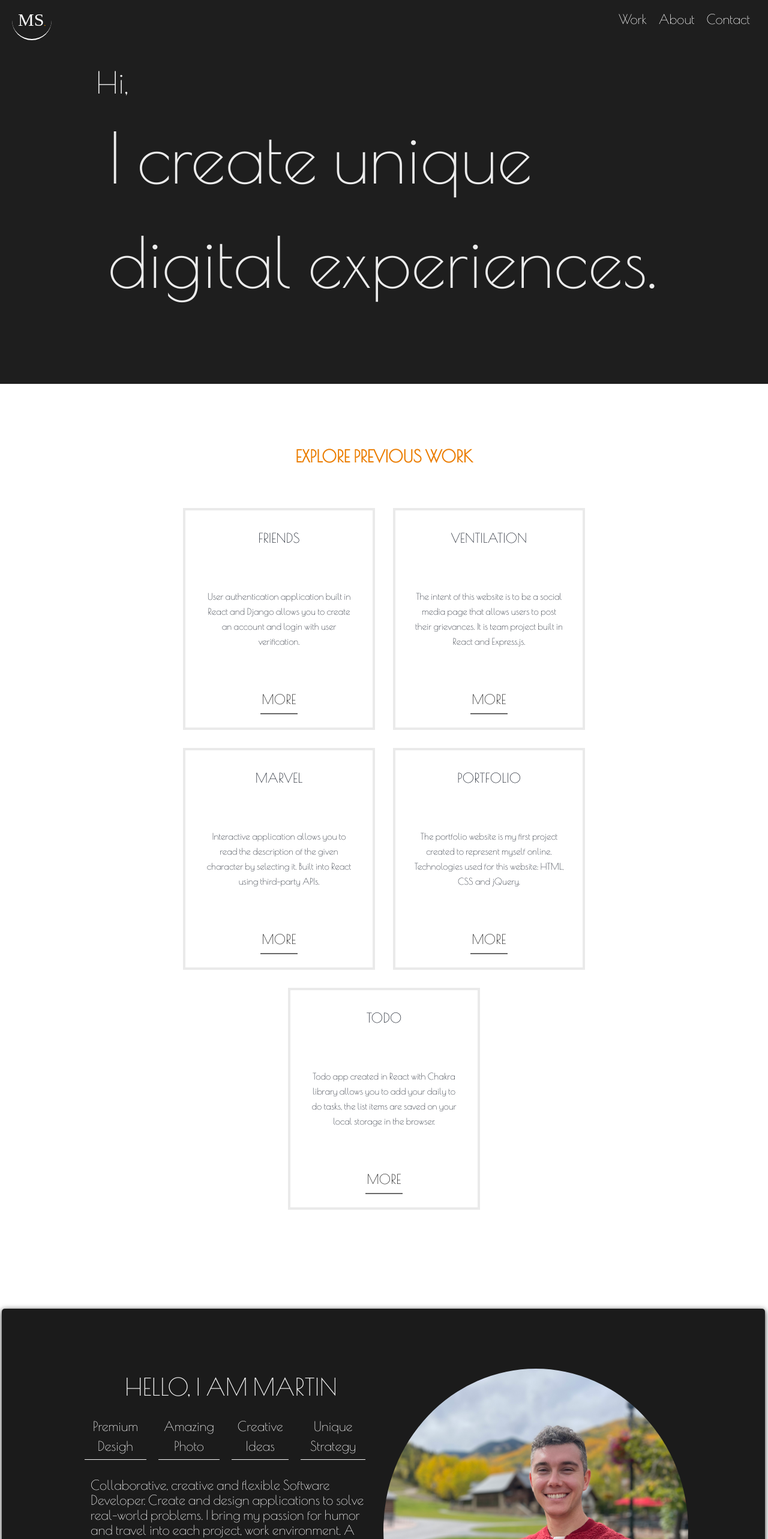
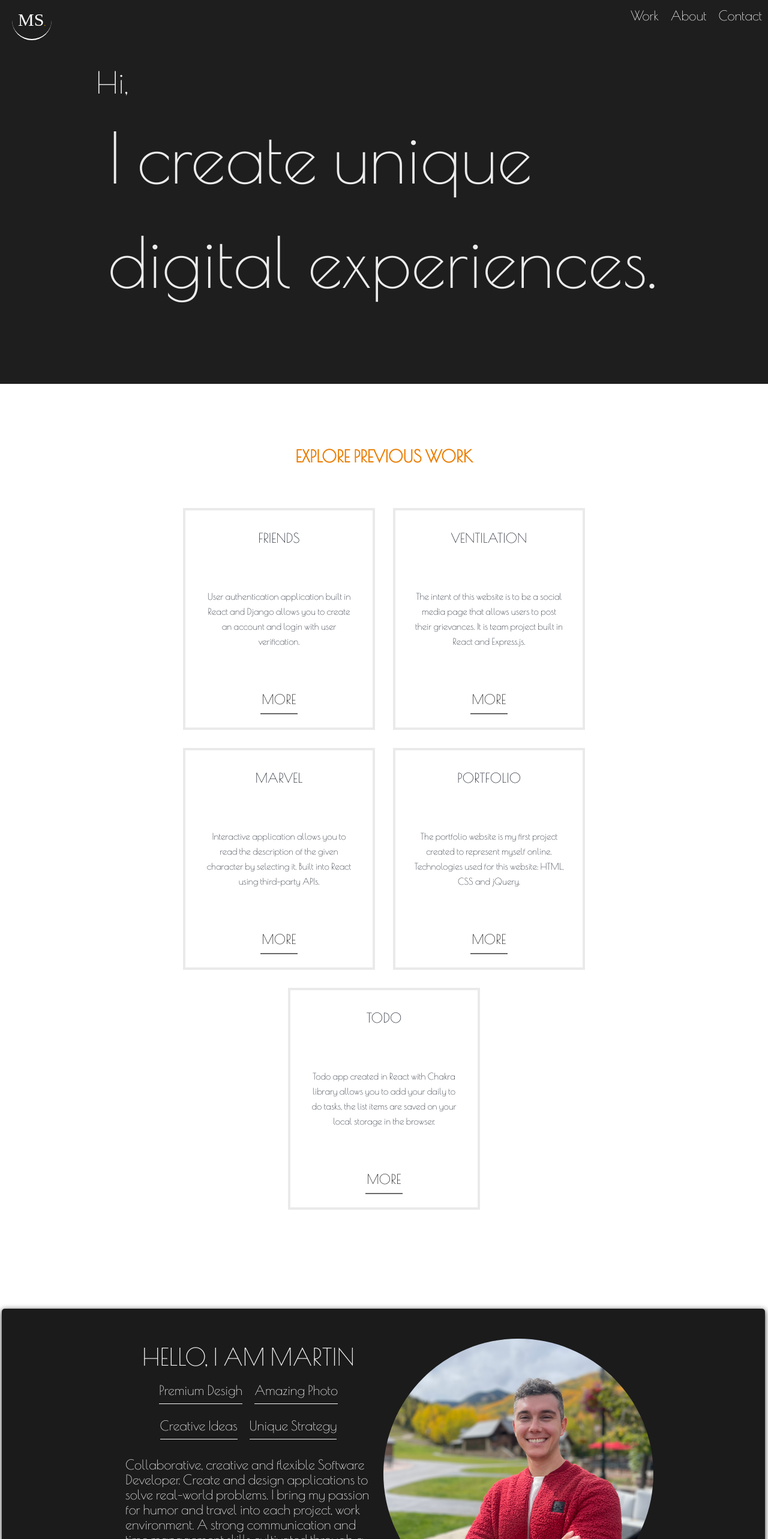
Before and after one commit to martinstojmenovski/Portfolio, a React (Create React App) app: page / in a window 1280 px wide. Shown: the top 2566 px of the page at 60% size. Built offline with nearby package versions, Linux system fonts and the light colour scheme; a web font is replaced by a local one.

Commit message:
Finished animation on hamburger menu..

```diff
--- a/package.json
+++ b/package.json
@@ -22,7 +22,9 @@
     "react-router-dom": "^6.3.0",
     "react-scripts": "5.0.1",
     "save-dev": "^0.0.1-security",
+    "styled-components": "^6.0.2",
     "web-vitals": "^2.1.4"
+
   },
   "scripts": {
     "start": "react-scripts start",
--- a/src/Components/About.js
+++ b/src/Components/About.js
@@ -1,10 +1,12 @@
 import './about.css'
+import professionalPhoto from './images/professional\ photo.JPG'
 function About({ about }) {
 
   return (
-
-    <section className='ABOUT' id='ABOUT' ref={about} >
-      <div className="about-text">
+    <div  ref={about}>
+    <section  className='ABOUT' id='ABOUT' >
+      <div    className='about-page'>
+      <div  className="about-text">
         <h1>HELLO, I AM MARTIN</h1>
         <ul >
           <li>Premium Desigh</li>
@@ -17,11 +19,17 @@ function About({ about }) {
           I bring my passion for humor and travel into each project, work environment.
           A strong communication and time management skills
           cultivated through a background in customer service.</p>
-      </div>
-      <div className='professional-photo'>
+
+          </div>
+      {/* <div className='section-photo'> */}
+        <div  className='professional-photo'>
+
+        </div>
+
+      {/* </div> */}
       </div>
     </section>
-
+    </div>
   );
 }
 
--- a/src/Components/DropdownMenu.js
+++ b/src/Components/DropdownMenu.js
@@ -1,5 +1,6 @@
+
 import { useEffect, useRef, useState } from 'react'
-
+import styled, { keyframes } from 'styled-components'
 
 function DropdownMenu({ scrollToSection, about, skills, project }) {
     const [navbarOpen, setNavbarOpen] = useState(false);
@@ -7,19 +8,28 @@ function DropdownMenu({ scrollToSection, about, skills, project }) {
 
 
 
-    const barStyle = {
-        display: "block",
-        width: "35px",
-        height: "3px",
-        margin: "5px auto",
-        backgroundColor: "#ececec",
-        transition: "transform 150ms ease-in-out"
-    }
-    const hamburgerStyle = (
-        <div>
+
+
+const fadeInLeft =
+        keyframes`
+        0% {
+            opacity: 0;
+            transform: translateX(30px);
+
+          }
+          100% {
+            opacity: 1;
+            transform: translateX(0);
+          }
+    `
+    const AnimatedHamburger = styled.div`
+    animation: ${fadeInLeft} 550ms linear
+    ` ;
+    const hamburger = (
+        <AnimatedHamburger style={{zIndex:"66"}}>
             <span style={barStyle}></span>
             <span style={barStyle}></span>
-        </div>
+        </AnimatedHamburger>
     )
     const x = (
         <div>
@@ -28,27 +38,29 @@ function DropdownMenu({ scrollToSection, about, skills, project }) {
         </div>
     )
 
-    const showHamburger = {
-        position:"absolute",
+    const showHamburgerStyle = {
+        position: "absolute",
         right: "0",
         top: "70px",
         backgroundColor: "rgba(0, 0, 0, 0.8)",
-        padding:" 20px",
+        padding: " 20px",
         boxShadow: "0 10px 20px 0 rgba(0, 0, 0, 0.8)",
         transition: "opacity 150ms ease-in-out, transform 150ms ease-in-out"
 
     }
+
+
     return (
         <div>
             <button
                 onClick={() => setNavbarOpen((prev) => !prev)}
             >
-                {navbarOpen ? x : hamburgerStyle}
+                {navbarOpen ? x : hamburger}
             </button>
-            <ul style={ {...showHamburger,  transform: navbarOpen ? "translateY(0)" : "translateX(300px)", opacity: navbarOpen ? "1" : "0" } } >
-                <li style={styleList} className={'PROJECT'}  onClick={() => {scrollToSection(project); setNavbarOpen((prev) => !prev) } } >Work</li>
-                <li style={styleList} className={'ABOUT'}  onClick={() => {scrollToSection(about);  setNavbarOpen((prev) => !prev)  }} >About</li>
-                <li style={styleList} className={'CONTACT'}  onClick={() => {scrollToSection(skills);  setNavbarOpen((prev) => !prev) }} >Contact</li>
+            <ul style={{ ...showHamburgerStyle, transform: navbarOpen ? "translateY(0)" : "translateX(300px)", opacity: navbarOpen ? "1" : "0" }} >
+                <li style={styleList} className={'PROJECT'} onClick={() => { scrollToSection(project); setNavbarOpen((prev) => !prev) }} >Work</li>
+                <li style={styleList} className={'ABOUT'} onClick={() => { scrollToSection(about); setNavbarOpen((prev) => !prev) }} >About</li>
+                <li style={styleList} className={'CONTACT'} onClick={() => { scrollToSection(skills); setNavbarOpen((prev) => !prev) }} >Contact</li>
             </ul>
         </div>
 
@@ -63,4 +75,12 @@ const styleList = {
     fontWeight: "500",
     padding: "10px",
 }
-export { styleList }
+const barStyle = {
+    display: "block",
+    width: "35px",
+    height: "3px",
+    margin: "5px auto",
+    backgroundColor: "#ececec",
+    transition: "transform 150ms ease-in-out"
+}
+export { styleList, barStyle }
--- a/src/Components/Navigation.js
+++ b/src/Components/Navigation.js
@@ -4,16 +4,17 @@ import Project from './Project'
 import Skills from './Skills'
 import Dashboard from './Dashboard'
 import DropdownMenu from './DropdownMenu'
-import { styleList} from './DropdownMenu'
+import { styleList, barStyle } from './DropdownMenu'
+import styled, { keyframes } from 'styled-components'
 
 import { useEffect, useRef, useState } from 'react'
 
-import { useMediaQuery,} from '@chakra-ui/react'
+import { useMediaQuery, } from '@chakra-ui/react'
 
 
 
 
-export default function Navigation(  ) {
+export default function Navigation() {
     //useRef declaration for page navigation
     const about = useRef(null)
     const project = useRef(null)
@@ -30,11 +31,11 @@ export default function Navigation(  ) {
 
     //useState to black navbar
     const [hamburger, setHamburger] = useState(true)
-   const [isLargerThan480] = useMediaQuery('(min-width: 480px)')
+    //    const [isLargerThan480] = useMediaQuery('(min-width: 480px)')
 
     // black background navigation menu when scroll
     useEffect(() => {
-       const handleScroll = (elementRef) => {
+        const handleScroll = () => {
 
             if (window.scrollY >= 50) {
                 setHamburger(false)
@@ -59,17 +60,17 @@ export default function Navigation(  ) {
 
         sections.forEach(section => {
             const sectionTop = section.offsetTop
-            if (window.scrollY + 20>= sectionTop) {
+            if (window.scrollY + 20 >= sectionTop) {
                 current = section.getAttribute('class')
 
             }
 
             if (section.classList.contains(current)) {
 
-                    navLi.forEach( li => {
+                navLi.forEach(li => {
                     li.style.color = "white"
                     spans.forEach(span => span.style.backgroundColor = "white")
-                        if(current === "PROJECT" || current === "CONTACT"){
+                    if (current === "PROJECT" || current === "CONTACT") {
                         li.style.color = "black"
                         spans.forEach(span => span.style.backgroundColor = "black")
                     }
@@ -98,16 +99,90 @@ export default function Navigation(  ) {
         fontSize: "30px",
         color: "white",
     }
+    const fadeInTop =
+        keyframes`
+        0% {
+            opacity: 0;
+            transform: translateY(-30px);
+          }
+          100% {
+            opacity: 1;
+            transform: translateY(0);
+          }
+    `
+    const fadeOutBottom =
+        keyframes`
+        from {
+            opacity: 1;
+            transform: translateY(0);
+          }
+          to {
+            opacity: 0;
+            transform: translateY(-30px);
+          }
+    `
+
+    const AnimatedLiWork = styled.li`
+    animation: ${fadeInTop} 150ms linear
+`;
+
+const AnimatedLiAbout = styled.li`
+animation: ${fadeInTop} 250ms linear
+` ;
+const AnimatedLiContact = styled.li`
+animation: ${fadeInTop} 350ms linear;
+`;
     const desktopMenu = (
 
-        <ul style={{ display: "flex" }} >
-            <li style={styleList} className={'PROJECT'} onClick={() => scrollToSection(project)} >Work</li>
-            <li style={styleList} className={'ABOUT'} onClick={() => scrollToSection(about)} >About</li>
-            <li style={styleList} className={'CONTACT'} onClick={() => scrollToSection(skills)} >Contact</li>
+        <ul style={{ display: "flex", position:"absolute", top:"0", right:"0", zIndex:"69" }} >
+            <AnimatedLiWork style={{...styleList}} className={'PROJECT'} onClick={() => scrollToSection(project)} >Work</AnimatedLiWork>
+            <AnimatedLiAbout style={styleList} className={'ABOUT'} onClick={() => scrollToSection(about)} >About</AnimatedLiAbout>
+            <AnimatedLiContact style={styleList} className={'CONTACT'} onClick={() => scrollToSection(skills)} >Contact</AnimatedLiContact>
+        </ul>
+    )
+    const AnimatedLiWork2 = styled.li`
+    animation: ${fadeOutBottom} 350ms linear
+`;
+
+const AnimatedLiAbout2 = styled.li`
+animation: ${fadeOutBottom} 250ms linear
+` ;
+const AnimatedLiContact2 = styled.li`
+animation: ${fadeOutBottom} 150ms linear;
+`;
+    const desktopMenuReverse = (
+
+        <ul style={{ display: "flex", position:"absolute", top:"0", right:"0"   }} >
+            <AnimatedLiWork2 style={{...styleList, opacity: "0",  transform: "translateY(-30px)"}} >Work</AnimatedLiWork2>
+            <AnimatedLiAbout2 style={{...styleList, opacity: "0",  transform: "translateY(-30px)"}} >About</AnimatedLiAbout2>
+            <AnimatedLiContact2 style={{...styleList, opacity: "0",  transform: "translateY(-30px)"}} >Contact</AnimatedLiContact2>
         </ul>
     )
 
+    const fadeOutRight =
+    keyframes`
+    0% {
+        opacity: 1;
+            transform: translateX(0);
+      }
+      100% {
+        opacity: 0;
+        transform: translateX(30px);
+      }
+`
 
+    const AnimatedHamburger = styled.div`
+    animation: ${fadeOutRight} 100ms linear
+`;
+
+
+    const dropdownMenuReverse = (
+        <AnimatedHamburger style={{opacity: "0", transform: "translateX(30px)"}} >
+        <span style={barStyle}></span>
+        <span style={barStyle}></span>
+    </AnimatedHamburger>
+
+    )
 
 
 
@@ -116,7 +191,7 @@ export default function Navigation(  ) {
 
             <nav style={{
                 position: "fixed",
-                width:"100%",
+                width: "100%",
                 display: "flex",
                 justifyContent: "space-between",
                 alignItems: "center",
@@ -127,7 +202,11 @@ export default function Navigation(  ) {
                 <div >
                     <li style={{ ...styleList, ...styleLogo }} className={'DASHBOARD'} onClick={() => scrollToSection(dashboard)}>MS<span style={{ color: "orange" }}>.</span></li>
                 </div>
-                {hamburger  ? desktopMenu : <DropdownMenu scrollToSection={scrollToSection} project={project}  about={about} skills={skills} />}
+                <div>
+                {hamburger ? desktopMenu : desktopMenuReverse}
+                {hamburger ?  dropdownMenuReverse :  <DropdownMenu /> }
+                </div>
+
             </nav>
             <Dashboard dashboard={dashboard} />
             <Project project={project} />
--- a/src/Components/about.css
+++ b/src/Components/about.css
@@ -1,110 +1,68 @@
-#ABOUT{
+#ABOUT {
     background: #1b1b1b;
-    box-shadow: 0 2px 10px 0 rgba(0,0,0, .8);
+    box-shadow: 0 2px 10px 0 rgba(0, 0, 0, .8);
     margin: 0 5px 0 3px;
     border-radius: 5px;
-    position: relative;
-    padding: 100px 20% ;
+    padding: 50px 0 50px 0;
+}
+
+.about-page {
     display: flex;
-
+    max-width: 900px;
+    margin: auto;
 }
 .about-text {
     color: rgb(247, 247, 247);
-    flex: 1;
+    max-width: 50%;
 }
-
 .professional-photo {
     background-image: url('./images/professional\ photo.JPG');
     width: 50%;
     line-height: 0;
     position: relative;
     background-repeat: no-repeat;
+    background-size: cover;
+    border-radius: 50%;
     background-position: 50% 70%;
-    background-size: cover;
-    border-radius: 100%;
-    padding: 40px 0;
     margin: auto;
 }
 .professional-photo::after {
     content: "";
     display: block;
-    padding-bottom: 90%;
+    padding-bottom: 100%;
 }
-
 #ABOUT .about-text h1 {
     font-size: 40px;
     text-align: center;
     margin: auto;
 }
-
 #ABOUT ul {
     display: flex;
-    padding: 10px;
+    justify-content: center;
+    flex-wrap: wrap;
 }
 #ABOUT ul li {
     list-style: none;
-    margin:10px 20px 0 0;
+    margin: 10px;
     border-bottom: 1px solid rgb(247, 247, 247);
     padding-bottom: 5px;
     text-align: center;
-
 }
-#ABOUT p{
+#ABOUT p {
     padding: 20px;
     line-height: 25px;
     margin: auto;
 }
-@media screen and (max-width: 1400px) {
-    #ABOUT{
-        padding: 100px 10% ;
+@media screen and (max-width: 480px) {
+    .professional-photo {
+        width: 90%;
     }
 }
-/* @media screen and (max-width: 1024px) {
-    #ABOUT{
-        padding: 100px 0 ;
+@media screen and (max-width: 1024px) {
+    .about-page {
+        flex-direction: column-reverse;
     }
-} */
-
-@media screen and (max-width: 840px) {
-    #ABOUT{
-        display: block;
+    .about-text {
+        max-width: 100%;
     }
-    #ABOUT h1 {
-        font-size: 25px;
-    }
-}
-@media screen and (max-width: 768px) {
-    /* .professional-photo {
-        width: 400px;
-        height: 400px;
-    } */
-
-}
-
-@media screen and (max-width: 500px) {
-    #ABOUT{
-        padding: 100px 0 ;
-    }
-    /* .professional-photo {
-        width: 350px;
-        height: 350px;
-    } */
-}
-
-@media screen and (max-width: 400px) {
- #ABOUT ul {
-    flex-wrap: wrap;
-    justify-content: center;
-
-}
-    /* .professional-photo {
-        width: 310px;
-        height: 310px;
-    } */
-}
-@media screen and (max-width: 322px) {
-    /* .professional-photo {
-        width: 250px;
-        height: 250px;
-    } */
-}
+ }
--- a/src/Components/home-model2.css
+++ b/src/Components/home-model2.css
@@ -50,11 +50,9 @@
 }
 
 .background .text div {
-  /* animation: fadeInRight 1.5s ease-in; */
+  animation: fadeInRight 1400ms ease-out;
+}
 
-  animation: fadeInRight 1400ms ease-out;
-
-}
 @keyframes fadeInTop {
   from {
     opacity: 0;
```
Also changed, not shown: 1 other file (tests, documents, lock files or other folders). Lines whose indentation alone changed are shown as unchanged.
